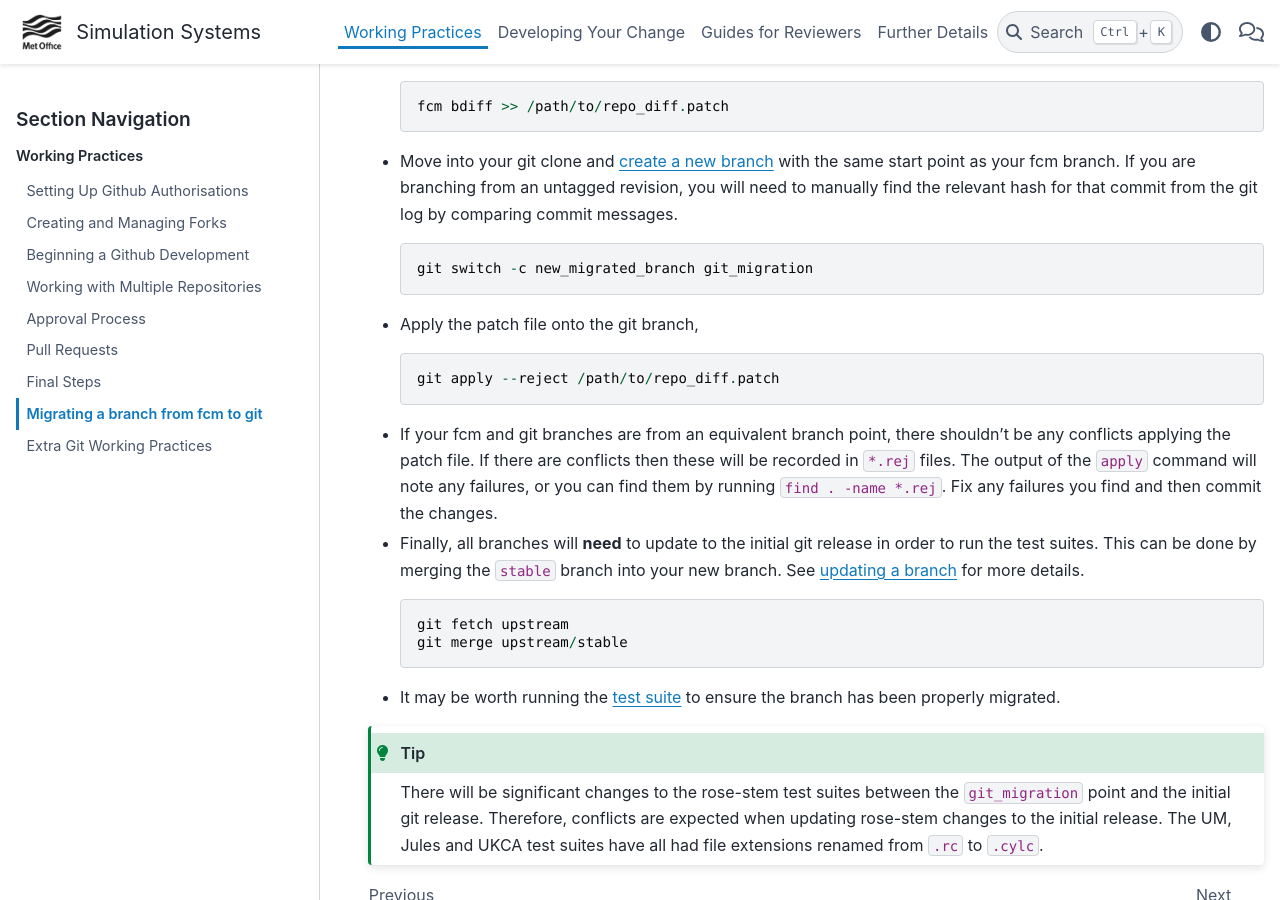
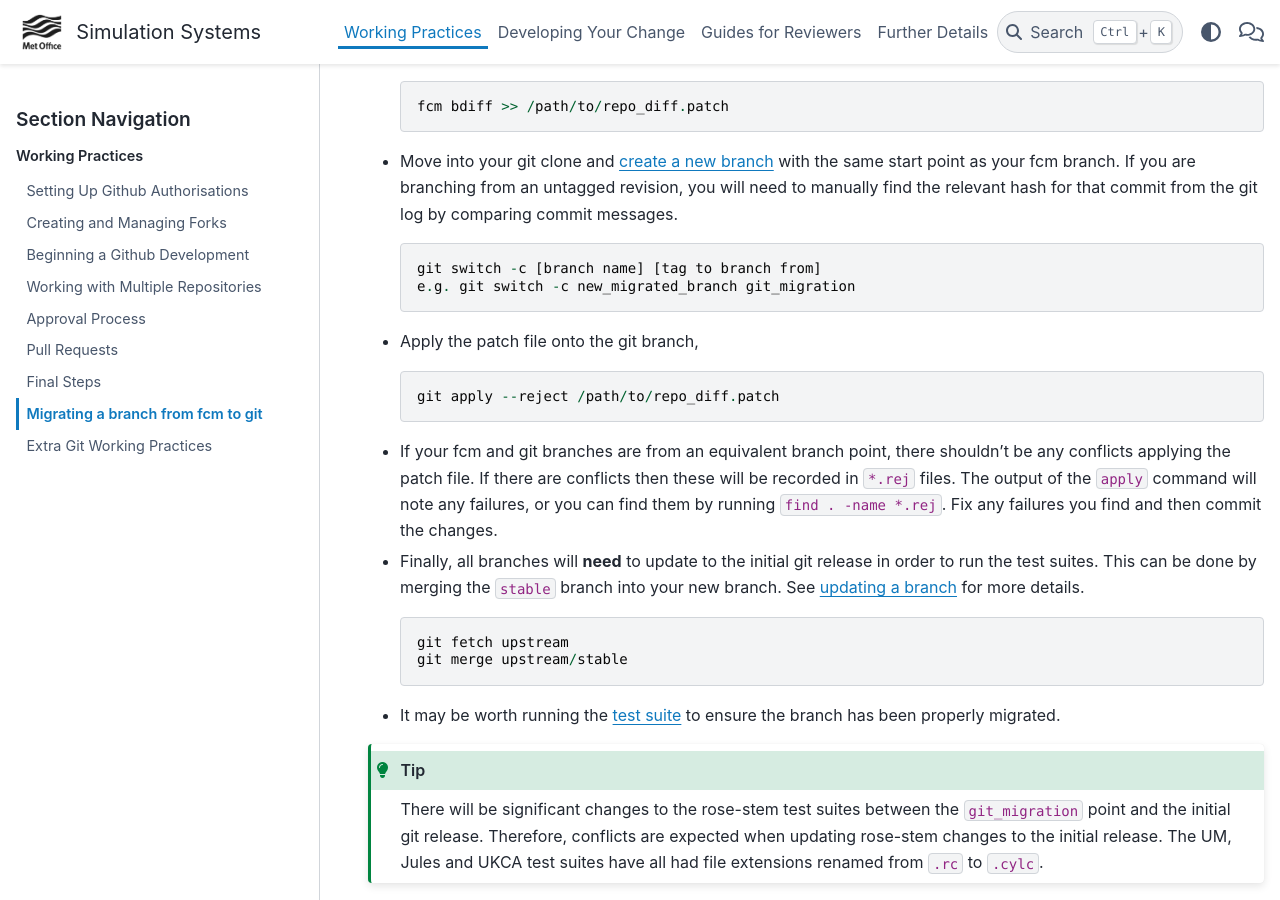
Before and after one commit to MetOffice/simulation-systems, a Sphinx documentation site: the page built from source/WorkingPractices/branch_migration.rst, in a window 1280 px wide and 900 px high, scrolled down 660 px. Built offline with Sphinx 7.4.7 and the PyData theme 0.15.4, drawn with Linux system fonts in a browser that asks for light colours.

Commit message:
Update source/WorkingPractices/branch_migration.rst
Co-authored-by: Jenny Hickson <61183013+jennyhickson@users.noreply.github.com>

```diff
--- a/source/WorkingPractices/branch_migration.rst
+++ b/source/WorkingPractices/branch_migration.rst
@@ -41,7 +41,8 @@
 
   .. code-block::
 
-    git switch -c new_migrated_branch git_migration
+    git switch -c [branch name] [tag to branch from]
+    e.g. git switch -c new_migrated_branch git_migration
 
 * Apply the patch file onto the git branch,
 
```
